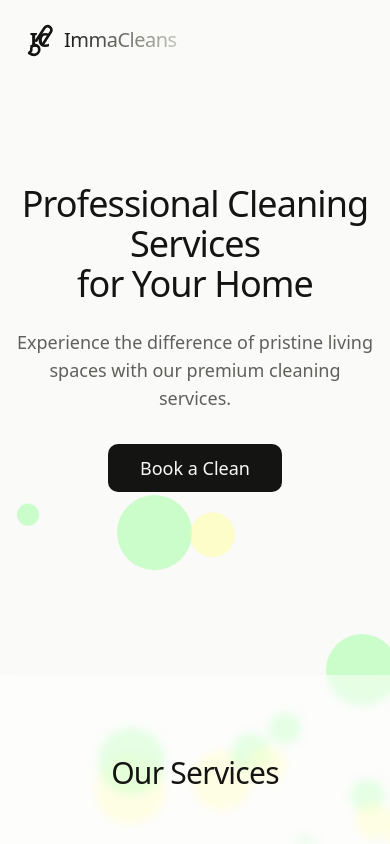
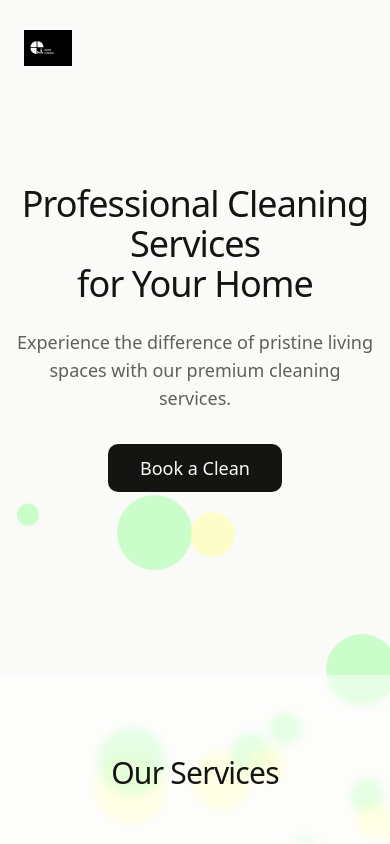
Before and after one commit to nwanne63/immacleans-dev, a React (Vite) app: page / in a window 390 px wide. Shown: the top 844 px of the page. Built offline with nearby package versions, Linux system fonts and the light colour scheme.

Commit message:
Update logo and fix mobile scroll
Replace the span text "ImmaCleans" with the SVG logo from "immas-cleaning-logo.svg" in the public directory. Investigate and implement a solution to enable scrolling on mobile devices.
[skip gpt_engineer]

```diff
--- a/src/pages/Index.tsx
+++ b/src/pages/Index.tsx
@@ -2,20 +2,17 @@ import { Hero } from "@/components/Hero";
 import { Services } from "@/components/Services";
 import { Contact } from "@/components/Contact";
 import { FloatingBubbles } from "@/components/FloatingBubbles";
-import { Brush } from "lucide-react";
 
 const Index = () => {
   return (
-    <div className="min-h-screen bg-background text-foreground relative">
+    <div className="min-h-screen bg-background text-foreground relative overflow-auto">
       <FloatingBubbles />
       <div className="fixed top-6 left-6 flex items-center gap-2 animate-fade-in z-10">
-        <div className="relative">
-          <Brush className="w-8 h-8 text-primary transform -rotate-12" />
-          <span className="absolute top-1/2 left-1/2 -translate-x-1/2 -translate-y-1/2 font-bold text-xl">IC</span>
-        </div>
-        <span className="font-light text-xl tracking-tight bg-gradient-to-r from-primary to-secondary bg-clip-text text-transparent">
-          ImmaCleans
-        </span>
+        <img
+          src="/immas-cleaning-logo.svg"
+          alt="Imma's Cleaning Logo"
+          className="w-12 h-12"
+        />
       </div>
       <div className="relative z-10">
         <Hero />
```
